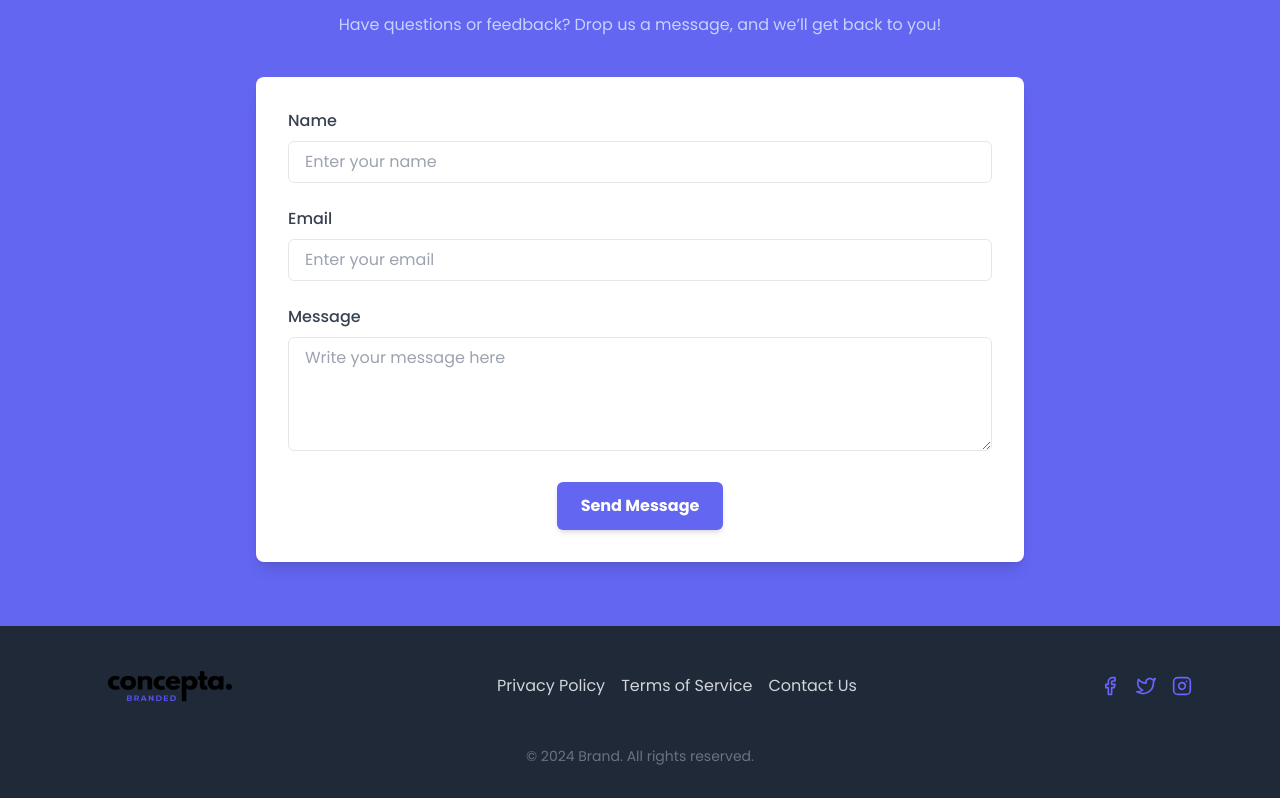
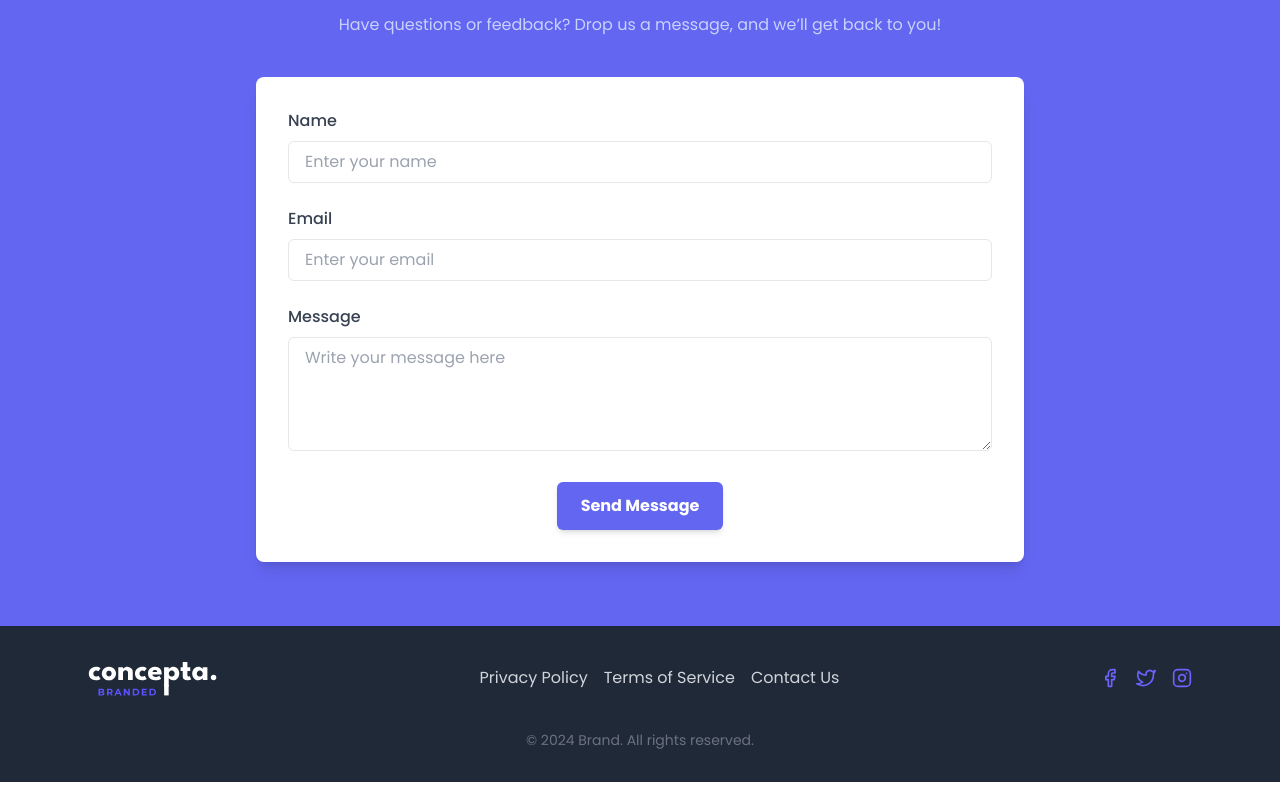
Before and after one commit to JaceTheAce12/frontend-focus, a React (Create React App) app: page / in a window 1280 px wide. Shown: the part 1613-2411 px from the top of the page. Built offline with nearby package versions, Linux system fonts and the light colour scheme.

Commit message:
Made some final touches

```diff
--- a/src/components/Footer.jsx
+++ b/src/components/Footer.jsx
@@ -1,6 +1,6 @@
 import React from "react";
 import { FiFacebook, FiTwitter, FiInstagram } from "react-icons/fi";
-import businessLogo from "../assets/businessLogo.png";
+import businessLogoWhite from "../assets/businessLogoWhite.svg";
 
 const Footer = () => {
   return (
@@ -9,7 +9,7 @@ const Footer = () => {
         <div className="flex flex-col md:flex-row items-center justify-between space-y-6 md:space-y-0">
           <div className="text-xl font-bold text-white">
           <a href="/">
-              <img src={businessLogo} alt="Brand Logo" className="h-14" />
+              <img src={businessLogoWhite} alt="Brand Logo" className="h-10" />
             </a>
           </div>
 
--- a/src/components/Hero.jsx
+++ b/src/components/Hero.jsx
@@ -3,7 +3,7 @@ import heroIllustration from "../assets/heroIllustration.svg";
 
 const Hero = () => {
   return (
-    <section className="bg-gray-50 py-16">
+    <section id='home' className="bg-gray-50 py-16">
       <div className="container mx-auto flex flex-col-reverse md:flex-row items-center justify-between px-6 space-y-8 md:space-y-0 max-w-6xl">
 
         <div className="text-center md:text-left max-w-lg mt-4 md:mt-0">
```
Also changed, not shown: src/assets/businessLogoWhite.svg (added).
